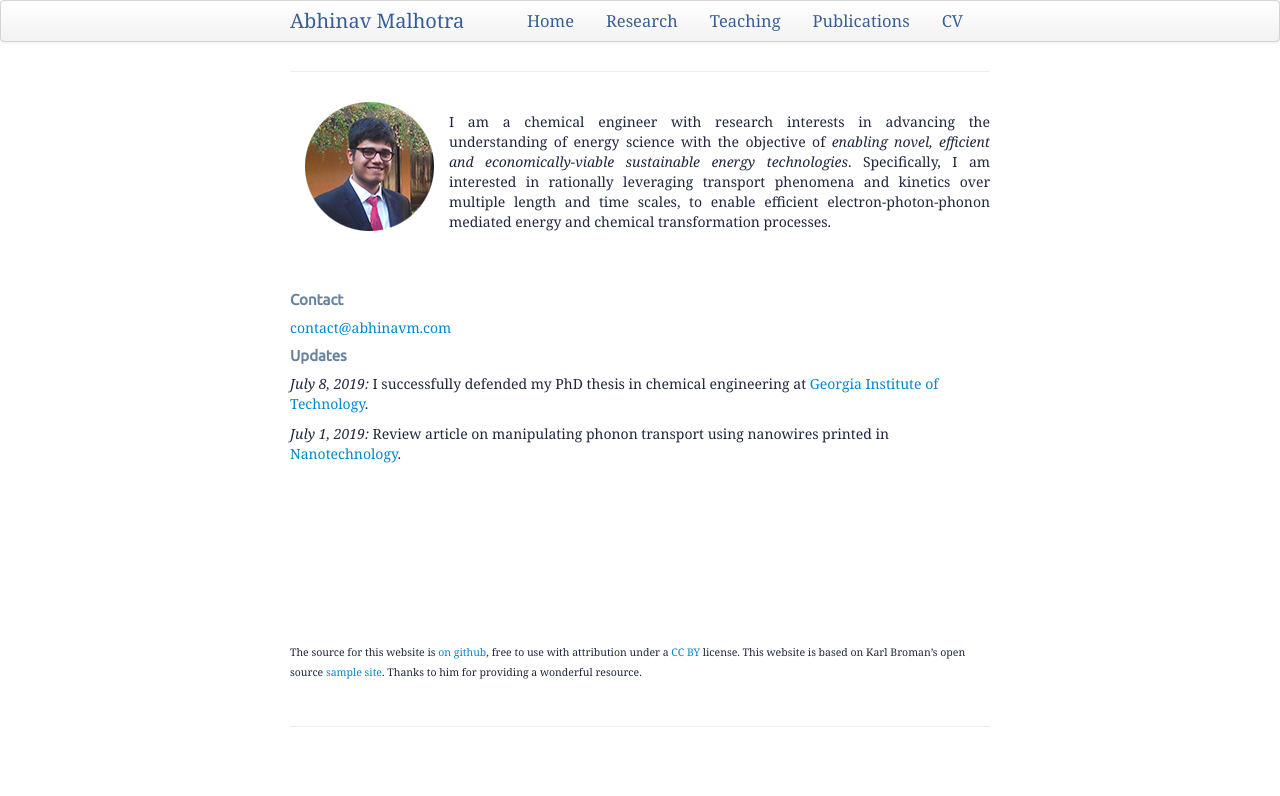
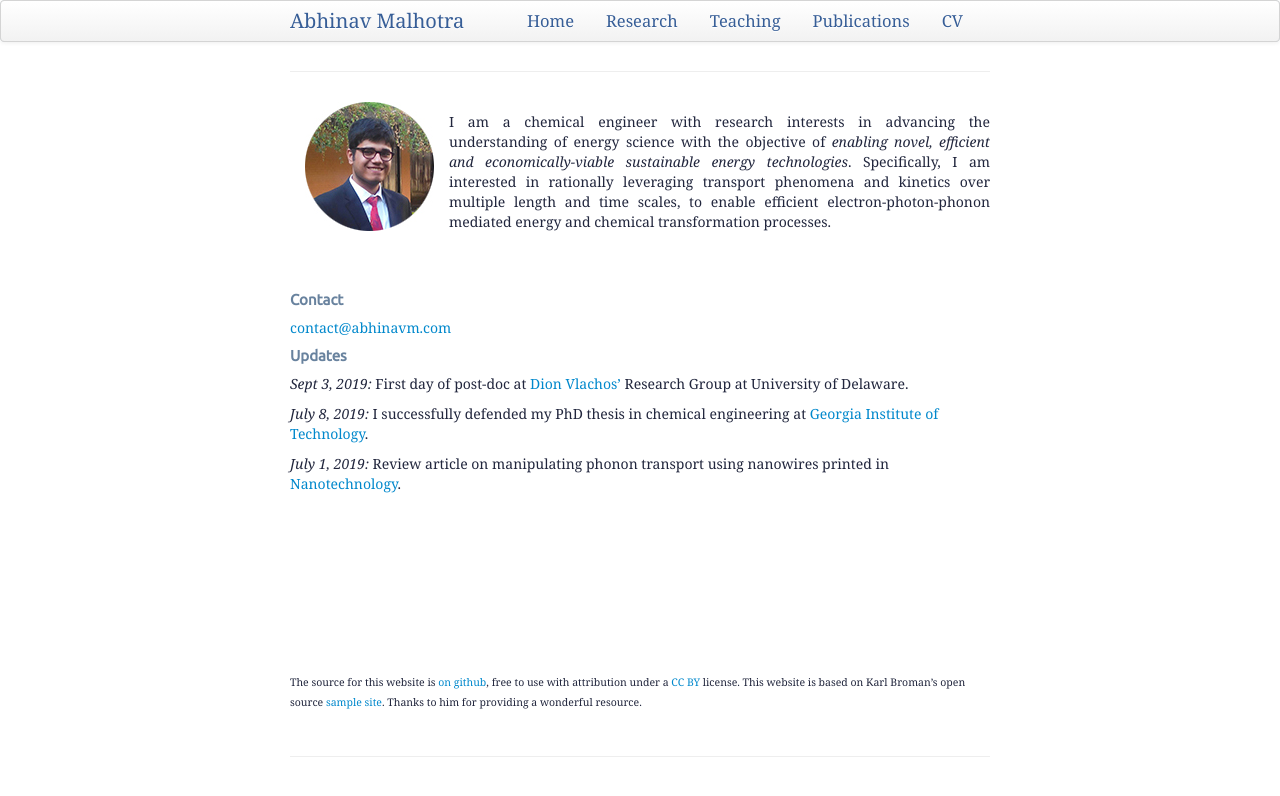
Before and after one commit to ABMalhotra/ABMalhotra.github.io, a Jekyll site: the page built from index.md, in a window 1280 px wide. Shown: the top 796 px of the page. Built offline with Jekyll 4.4.1, drawn with Linux system fonts in a browser that asks for light colours; nearby versions of some CDN libraries; some web fonts are replaced.

Commit message:
no message

```diff
--- a/index.md
+++ b/index.md
@@ -35,7 +35,8 @@ document.write('<a h'+'ref'+'="ma'+'ilto'+':'+e+'" clas'+'s="em' + 'ail">'+e+'<\
  -->
 <!--  -->
 ### <a name="updates"></a>Updates
-<!-- *Sept 3, 2019:* First day of post-doc at [Dion Vlachos'](https://dion.che.udel.edu) Research Group at University of Delaware. -->
+
+*Sept 3, 2019:* First day of post-doc at [Dion Vlachos'](https://dion.che.udel.edu) Research Group at University of Delaware.
 
 *July 8, 2019:* I successfully defended my PhD thesis in chemical engineering at [Georgia Institute of Technology](https://www.chbe.gatech.edu){:target="_blank"}.
 
```
